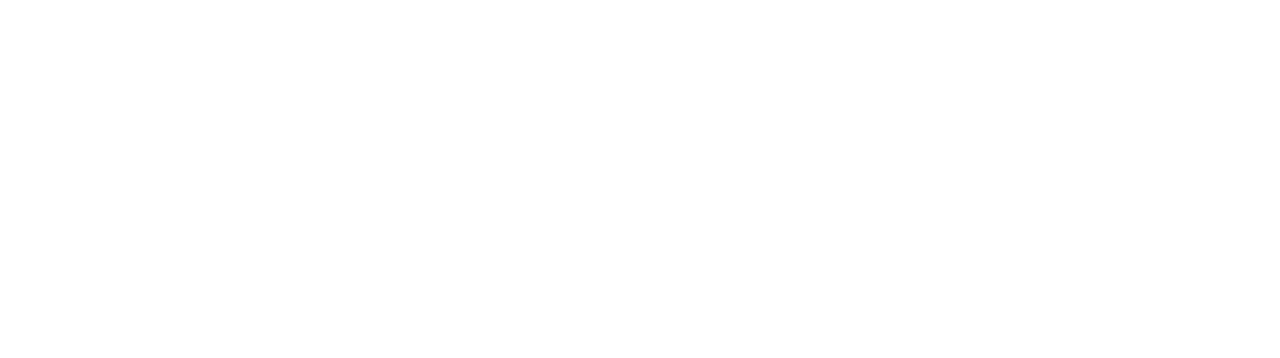
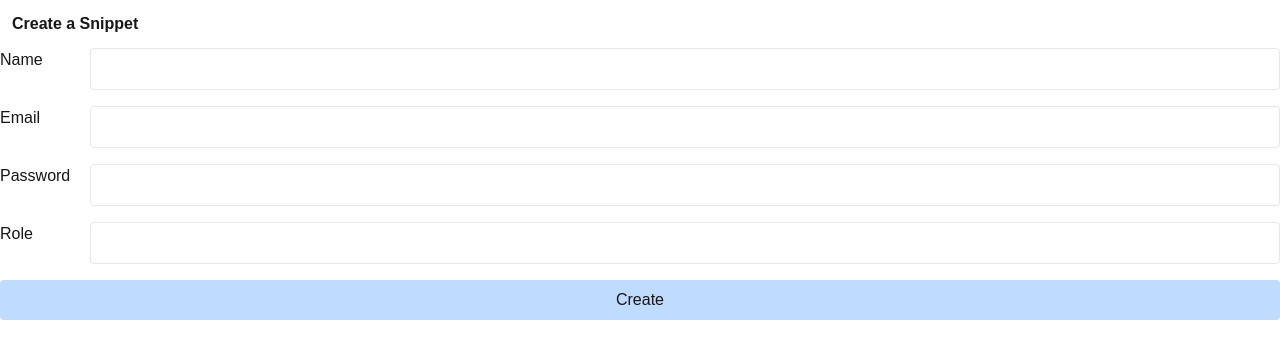
Before and after one commit to CodingPengwing/room-bookin, a Next.js app: page /users/new in a window 1280 px wide. Shown: the top 358 px of the page. Built offline with nearby package versions, Linux system fonts and the light colour scheme.

Commit message:
Update server actions and pages

```diff
--- a/src/actions/types.ts
+++ b/src/actions/types.ts
@@ -11,7 +11,7 @@ const pick = <T extends {}, K extends keyof T>(obj: T, ...keys: K[]) =>
 
 const UserRoleEnum = z.enum(["USER", "ADMIN"]);
 
-const UserStatusEnum = z.enum(["ACTIVE", "INACTIVE", "SUSPENDED"]);
+const UserStatusEnum = z.enum(["ACTIVATED", "DEACTIVATED"]);
 
 const UserChecks = {
   id: z.string().min(3, "ID must be at least 3 characters long"), // Example: enforce minimum length for id
@@ -37,7 +37,7 @@ const UserChecks = {
         ),
       {
         message:
-          "Password must have at least one uppercase letter, one lowercase letter, one number, and one special character.",
+          "Password must be minimum 8 characters, and contain at least one uppercase letter, lowercase letter, numbers, and special character.",
       }
     ),
   createdAt: z.date(),
@@ -51,8 +51,18 @@ export const CreateUserSchema = z.object(
   pick(UserChecks, "name", "email", "password", "role")
 );
 
+export type CreateUserInput = z.infer<typeof CreateUserSchema>;
+
+export const UpdateUserSchema = z
+  .object({
+    ...pick(UserChecks, "id", "name", "email", "password", "role", "status"),
+  })
+  .partial();
+
+export type UpdateUserInput = z.infer<typeof UpdateUserSchema>;
+
 const RoomChecks = {
-  id: z.string().min(3, "ID must be at least 3 characters long"), // Example: enforce minimum length for id
+  id: z.string(), // Example: enforce minimum length for id
   name: z.string().min(3, "Name must be at least 3 characters long"), // Enforce name length >= 3
   createdAt: z.date(),
   description: z
@@ -68,6 +78,18 @@ export const CreateRoomSchema = z.object({
   description: RoomChecks.description,
 });
 
+export type CreateRoomInput = z.infer<typeof CreateRoomSchema>;
+
+export const UpdateRoomSchema = z
+  .object({
+    id: RoomChecks.id,
+    name: RoomChecks.name,
+    description: RoomChecks.description,
+  })
+  .partial();
+
+export type UpdateRoomInput = z.infer<typeof UpdateRoomSchema>;
+
 const BookingChecks = {
   id: z.string(),
   createdAt: z.date(),
@@ -82,3 +104,11 @@ export const BookingSchema = z.object(BookingChecks);
 export const CreateBookingSchema = z.object(
   pick(BookingChecks, "date", "userId", "roomId")
 );
+
+export type CreateBookingInput = z.infer<typeof CreateBookingSchema>;
+
+export const UpdateBookingSchema = z
+  .object(pick(BookingChecks, "id", "date", "userId", "roomId"))
+  .partial();
+
+export type UpdateBookingInput = z.infer<typeof UpdateBookingSchema>;
--- a/src/actions/users.ts
+++ b/src/actions/users.ts
@@ -3,60 +3,49 @@
 import { revalidatePath } from "next/cache";
 import { redirect } from "next/navigation";
 import { db } from "@/db";
-import { Prisma, User } from "@prisma/client";
-import { ActionState, CreateUserSchema, UserSchema } from "./types";
-
-export type CreateUserData = Pick<User, "name" | "email" | "password" | "role">;
-
-export type UpdateUserData = Pick<User, "id"> &
-  Partial<Pick<User, "name" | "email" | "password" | "role">>;
+import { ActionState, CreateUserInput, CreateUserSchema, UpdateUserInput, UpdateUserSchema } from "./types";
 
 export async function createUser(
   _: ActionState,
-  data: CreateUserData
+  data: CreateUserInput
 ): Promise<ActionState> {
   // Check the user's inputs and make sure they're valid
-  const { name, email, password, role } = data;
+  const parsedData = CreateUserSchema.safeParse(data);
 
-  try {
-    CreateUserSchema.parse(data); // Validates the object
-  } catch (error: any) {
-    return { errorMessage: error.errors[0] }; // Outputs validation errors
+  if (!parsedData.success) {
+    return { errorMessage: JSON.stringify (parsedData.error.errors) };
   }
 
   // Create a new record in the database
   await db.user.create({
-    data: {
-      name,
-      email,
-      password,
-    },
+    data: parsedData.data,
   });
 
   // Redirect the user back to the root route
-  revalidatePath(`/`);
-  redirect("/");
+  revalidatePath(`/users`);
+  redirect("/users");
 }
 
 export async function editUser(
   _: ActionState,
-  data: UpdateUserData
+  data: UpdateUserInput
 ): Promise<ActionState> {
+  const { id } = data;
+
   // Check the user's inputs and make sure they're valid
-  const { id, name, email, password, role } = data;
+  const parsedData = UpdateUserSchema.safeParse(data);
 
-  const newState = validateUserData(data);
-  if (newState?.errorMessage) {
-    return newState;
+  if (!parsedData.success) {
+    return { errorMessage: parsedData.error.errors[0].message };
   }
 
-  await db.user.update({ where: { id }, data });
+  await db.user.update({ where: { id }, data: parsedData.data });
   revalidatePath(`/users/${id}`);
   redirect(`/users/${id}`);
 }
 
 export async function deleteUser(id: string) {
   await db.user.delete({ where: { id } });
-  revalidatePath(`/`);
-  redirect(`/`);
+  revalidatePath(`/users`);
+  redirect(`/users`);
 }
--- a/src/app/users/new/page.tsx
+++ b/src/app/users/new/page.tsx
@@ -1,5 +1,86 @@
-import { useActionState } from "react"
+"use client";
+import { startTransition } from "react";
+import { createUser } from "@/actions/users";
+import { useFormState } from "react-dom";
+import { UserRole } from "@prisma/client";
 
-export default function CreateUserPage() {
-  return <div></div>
+export default function SnippetCreatePage() {
+  const [formState, createSnippetAction] = useFormState(
+    createUser,
+    { errorMessage: "" }
+  );
+
+  function handleSubmit(event: React.FormEvent<HTMLFormElement>) {
+    event.preventDefault();
+    const formData = new FormData(event.currentTarget);
+    startTransition(() => {
+      createSnippetAction({
+        name: formData.get("name") as string,
+        email: formData.get("email") as string,
+        password: formData.get("password") as string,
+        role: formData.get("role") as UserRole,
+      });
+    });
+  }
+
+  return (
+    <form onSubmit={handleSubmit}>
+      <h3 className="font-bold m-3">Create a Snippet</h3>
+      <div className="flex flex-col gap-4">
+        <div className="flex gap-4">
+          <label className="w-20" htmlFor="name">
+            Name
+          </label>
+          <input
+            name="name"
+            className="border rounded p-2 w-full"
+            id="name"
+          />
+        </div>
+
+        <div className="flex gap-4">
+          <label className="w-20" htmlFor="email">
+            Email
+          </label>
+          <input
+            name="email"
+            className="border rounded p-2 w-full"
+            id="email"
+          />
+        </div>
+
+        <div className="flex gap-4">
+          <label className="w-20" htmlFor="password">
+            Password
+          </label>
+          <input
+            name="password"
+            className="border rounded p-2 w-full"
+            id="password"
+          />
+        </div>
+
+        <div className="flex gap-4">
+          <label className="w-20" htmlFor="role">
+            Role
+          </label>
+          <input
+            name="role"
+            className="border rounded p-2 w-full"
+            id="role"
+          />
+        </div>
+
+        {formState.errorMessage && (
+          <div className="my-2 p-2 bg-red-200 border rounded border-red-400">
+            {formState.errorMessage}
+          </div>
+        )}
+
+        <button type="submit" className="bg-blue-200 p-2 rounded">
+          Create
+        </button>
+      </div>
+    </form>
+  );
 }
--- a/src/app/users/page.tsx
+++ b/src/app/users/page.tsx
@@ -19,7 +19,7 @@ export default async function UsersPage() {
     <div>
       <div className="flex m-2 justify-between items-center">
         <h1 className="text-xl font-bold">Users</h1>
-        <Link href="/Users/new" className="bg-blue-200 p-2 border rounded">
+        <Link href="/users/new" className="bg-blue-200 p-2 border rounded">
           New
         </Link>
       </div>
```
Also changed, not shown: src/actions/bookings.ts (+57 -0 lines), src/actions/rooms.ts (+57 -0 lines).
